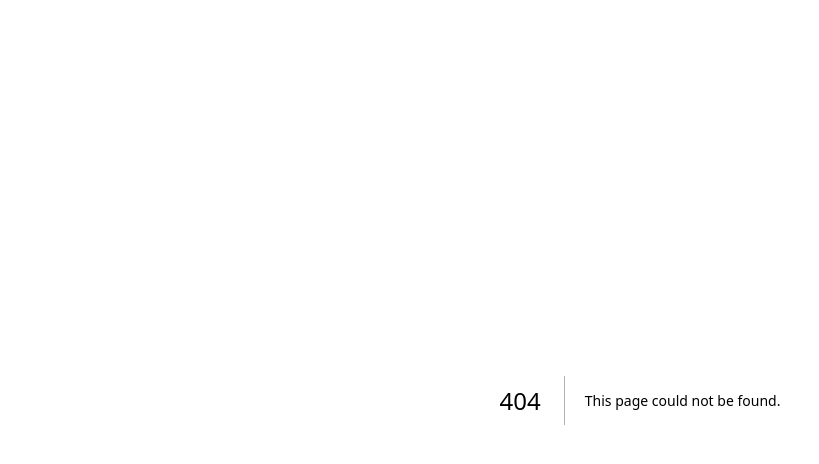
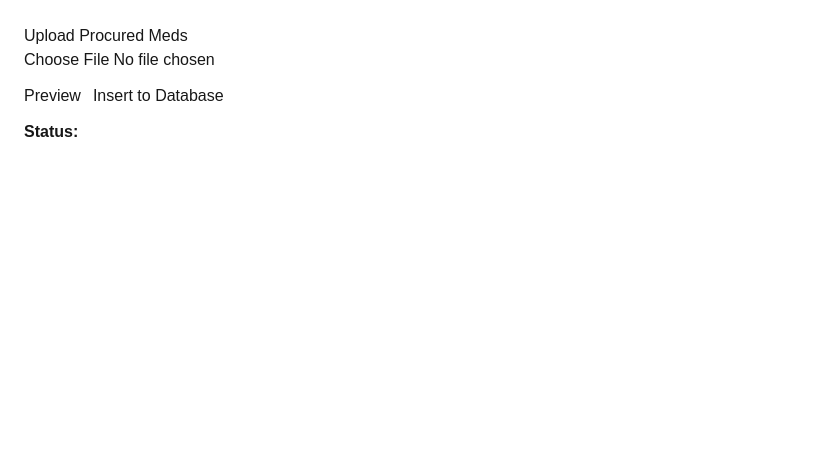
Before and after one commit to AldenDerf/procurement-dpri-report, a Next.js app: page /upload-procured-meds in a window 1280 px wide. Before the commit this address had no page. Shown: the top 464 px of the page, without its empty margins (0-819 px from the left). Built offline with nearby package versions, Linux system fonts and the light colour scheme.

Commit message:
Create page.tsx
- uploading UI

```diff
--- /dev/null
+++ b/app/upload-procured-meds/page.tsx
@@ -0,0 +1,168 @@
+"use client";
+
+import { useState } from "react";
+
+type Row = {
+  poNumber: string;
+  itemNo: number;
+  poDate?: string | null;
+  supplier?: string | null;
+  modeOfProcurement?: string | null;
+  genericName?: string | null;
+  acquisitionCost?: number | null;
+  quantity?: number | null;
+  totalCost?: number | null;
+  brandName?: string | null;
+  manufacturer?: string | null;
+  deliveryStatus?: string | null;
+  bidAttempt?: number | null;
+};
+
+export default function UploadProcuredMedsPage() {
+  const [file, setFile] = useState<File | null>(null);
+  const [preview, setPreview] = useState<Row[]>([]);
+  const [allRows, setAllRows] = useState<Row[]>([]);
+  const [errors, setErrors] = useState<{ index: number; message: string }[]>(
+    [],
+  );
+  const [status, setStatus] = useState<string>("");
+
+  const parseFile = async () => {
+    if (!file) return;
+
+    setStatus("Parsing...");
+    setErrors([]);
+    setPreview([]);
+    setAllRows([]);
+
+    const fd = new FormData();
+    fd.append("file", file);
+
+    const res = await fetch("/api/upload-procured-meds/parse", {
+      method: "POST",
+      body: fd,
+    });
+
+    const json = await res.json();
+    if (!res.ok) {
+      setStatus(json?.error ?? "Parse failed");
+      return;
+    }
+
+    setStatus(`Parsed. Valid: ${json.validRowsCount}/${json.totalRows}`);
+    setErrors(json.errors ?? []);
+    setPreview(json.preview ?? []);
+    setAllRows(json.allValidRows ?? []);
+  };
+
+  const commitRows = async () => {
+    if (allRows.length === 0) {
+      setStatus("No valid rows to insert.");
+      return;
+    }
+
+    setStatus("Inserting...");
+    const res = await fetch("/api/upload-procured-meds/commit", {
+      method: "POST",
+      headers: { "Content-Type": "application/json" },
+      body: JSON.stringify({ rows: allRows }),
+    });
+
+    const json = await res.json();
+    if (!res.ok) {
+      setStatus("Insert failed");
+      console.log(json);
+      return;
+    }
+
+    setStatus(
+      `Done. Inserted: ${json.insertedCount}, Skipped duplicates: ${json.skippedDuplicates}`,
+    );
+  };
+
+  return (
+    <div style={{ padding: 24, maxWidth: 1200 }}>
+      <h1>Upload Procured Meds</h1>
+
+      <input
+        type="file"
+        accept=".xlsx,.xls"
+        onChange={(e) => setFile(e.target.files?.[0] ?? null)}
+      />
+
+      <div style={{ marginTop: 12, display: "flex", gap: 12 }}>
+        <button onClick={parseFile} disabled={!file}>
+          Preview
+        </button>
+        <button onClick={commitRows} disabled={allRows.length === 0}>
+          Insert to Database
+        </button>
+      </div>
+
+      <p style={{ marginTop: 12 }}>
+        <b>Status:</b> {status}
+      </p>
+
+      {errors.length > 0 && (
+        <div style={{ marginTop: 12 }}>
+          <h3>Validation Errors (Row # in Excel)</h3>
+          <ul>
+            {errors.slice(0, 20).map((e, i) => (
+              <li key={i}>
+                Row {e.index}: {e.message}
+              </li>
+            ))}
+          </ul>
+          {errors.length > 20 && <p>…and {errors.length - 20} more</p>}
+        </div>
+      )}
+
+      {preview.length > 0 && (
+        <div style={{ marginTop: 16, overflowX: "auto" }}>
+          <h3>Preview (first {preview.length} rows)</h3>
+          <table
+            border={1}
+            cellPadding={6}
+            style={{ borderCollapse: "collapse" }}>
+            <thead>
+              <tr>
+                <th>PO Number</th>
+                <th>Item No</th>
+                <th>PO Date</th>
+                <th>Supplier</th>
+                <th>Mode</th>
+                <th>Generic</th>
+                <th>Acq Cost</th>
+                <th>Qty</th>
+                <th>Total</th>
+                <th>Brand</th>
+                <th>Manufacturer</th>
+                <th>Status</th>
+                <th>Bid Attempt</th>
+              </tr>
+            </thead>
+            <tbody>
+              {preview.map((r, idx) => (
+                <tr key={idx}>
+                  <td>{r.poNumber}</td>
+                  <td>{r.itemNo}</td>
+                  <td>{r.poDate ?? ""}</td>
+                  <td>{r.supplier ?? ""}</td>
+                  <td>{r.modeOfProcurement ?? ""}</td>
+                  <td>{r.genericName ?? ""}</td>
+                  <td>{r.acquisitionCost ?? ""}</td>
+                  <td>{r.quantity ?? ""}</td>
+                  <td>{r.totalCost ?? ""}</td>
+                  <td>{r.brandName ?? ""}</td>
+                  <td>{r.manufacturer ?? ""}</td>
+                  <td>{r.deliveryStatus ?? ""}</td>
+                  <td>{r.bidAttempt ?? ""}</td>
+                </tr>
+              ))}
+            </tbody>
+          </table>
+        </div>
+      )}
+    </div>
+  );
+}
```
